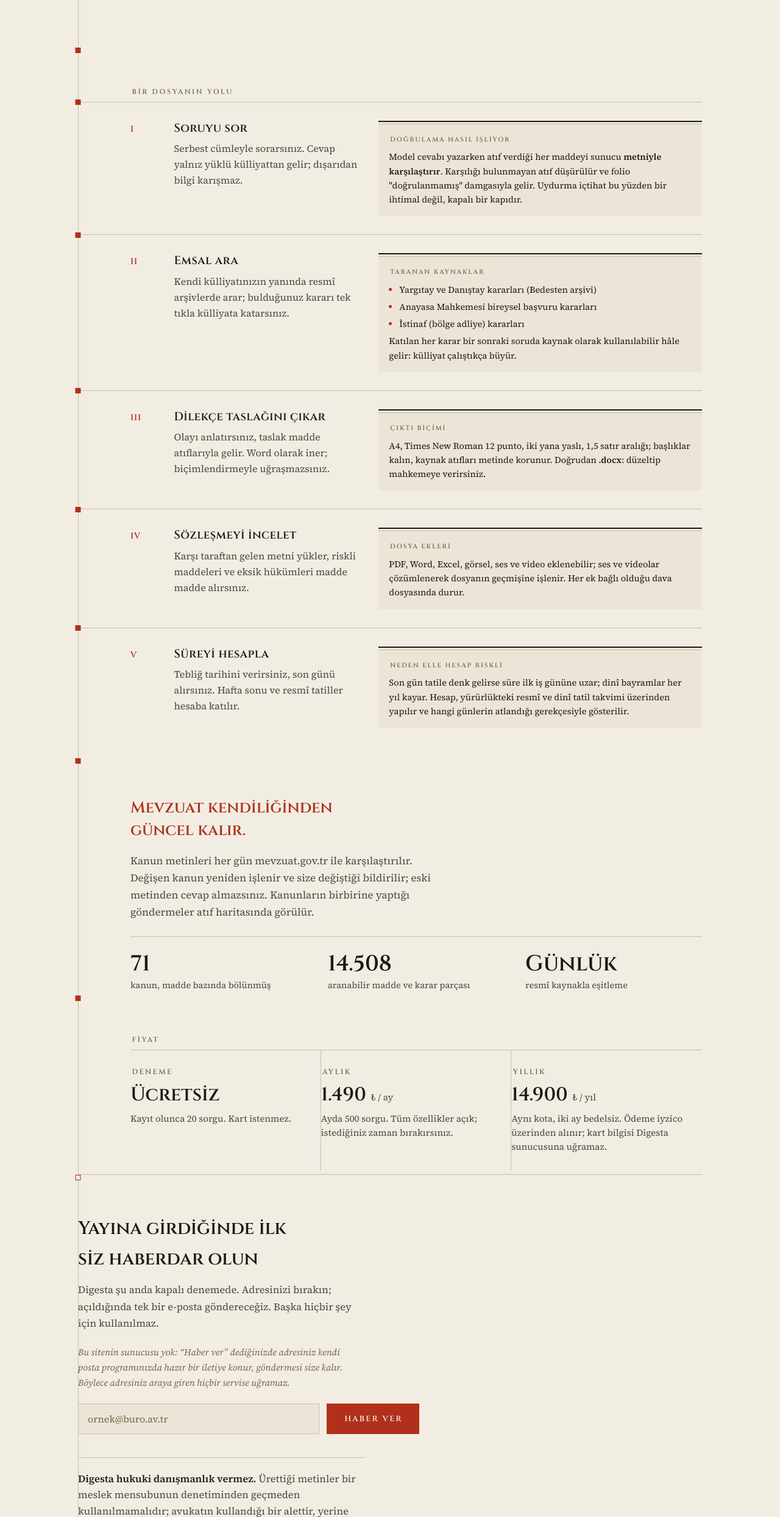
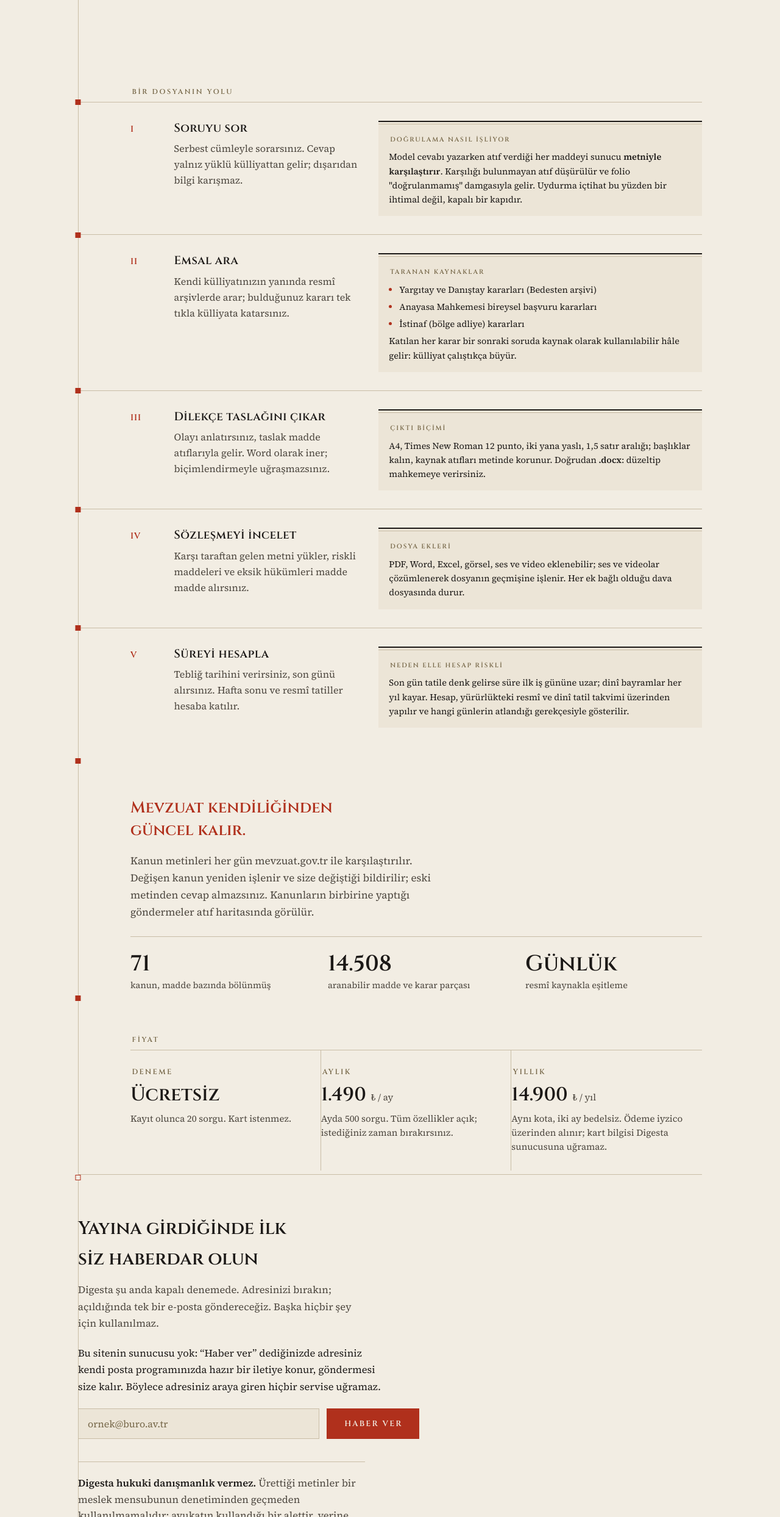
Before and after one commit to aykuterd/digesta_hukuk, a plain HTML site: page index.html in a window 1280 px wide. Shown: the part 1408-3895 px from the top of the page at 61% size. Drawn offline with Linux system fonts and the light colour scheme.

Commit message:
Karar turu: düzeltme turunun getirdiği üç gerileme
Mobilde text-wrap:balance başlığı "cevap," gibi iki kelimelik öksüz satıra
kırıyordu; dar ekranda pretty'ye geçildi.

Erken erişim formunun dayandığı açıklama (sunucu yok, ileti kendi posta
programınızda hazırlanır) sayfanın en sessiz metniydi: bronz italik 15px,
yani "yayına hazırlanıyor" fısıltısıyla aynı ses. Gövde mürekkebine ve
gövde puntosuna çıkarıldı — formun dürüstlüğü ona bağlı.

İstasyonlar başlığındaki bölüm nişanı, I. istasyonun nişanına 75 piksel
mesafede duruyor ve "bir nişan = bir istasyon" okumasını zayıflatıyordu;
bölüm nişanı kaldırıldı.

```diff
--- a/index.html
+++ b/index.html
@@ -103,6 +103,9 @@ section.blok:not(.acilis){padding-top:clamp(40px,5.5vw,64px)}
   font-size:clamp(30px,5.4vw,55px);line-height:1.13;
   letter-spacing:-.012em;margin:0 0 22px;max-width:15ch;
   text-wrap:balance;
+}
+@media (max-width:700px){
+  .acilis h1{text-wrap:pretty;max-width:none}
 }
 .acilis .tez{
   font-size:clamp(18px,2.1vw,21px);line-height:1.55;
@@ -294,7 +297,7 @@ section.blok:not(.acilis){padding-top:clamp(40px,5.5vw,64px)}
   letter-spacing:-.005em;margin:0 0 12px;max-width:20ch;text-wrap:balance;
 }
 .kayit p{margin:0 0 22px;color:var(--ink-2);max-width:54ch;font-size:16.5px}
-.kayit .usul{font-size:15px;color:var(--bronze);font-style:italic;max-width:56ch}
+.kayit .usul{font-size:16.5px;color:var(--ink);max-width:58ch}
 form{display:flex;flex-wrap:wrap;gap:12px;align-items:stretch;max-width:560px}
 input[type=email]{
   flex:1 1 260px;font:16px/1 var(--serif);color:var(--ink);
@@ -451,7 +454,6 @@ finish review, the verdict, and DESIGN.md
 
   <!-- ── istasyonlar: avukatın iş günü ── -->
   <section class="blok istasyonlar" id="nasil">
-    <span class="nisan" aria-hidden="true"></span>
     <p class="bolum-basi">Bir dosyanın yolu</p>
 
     <div class="istasyon">
```
